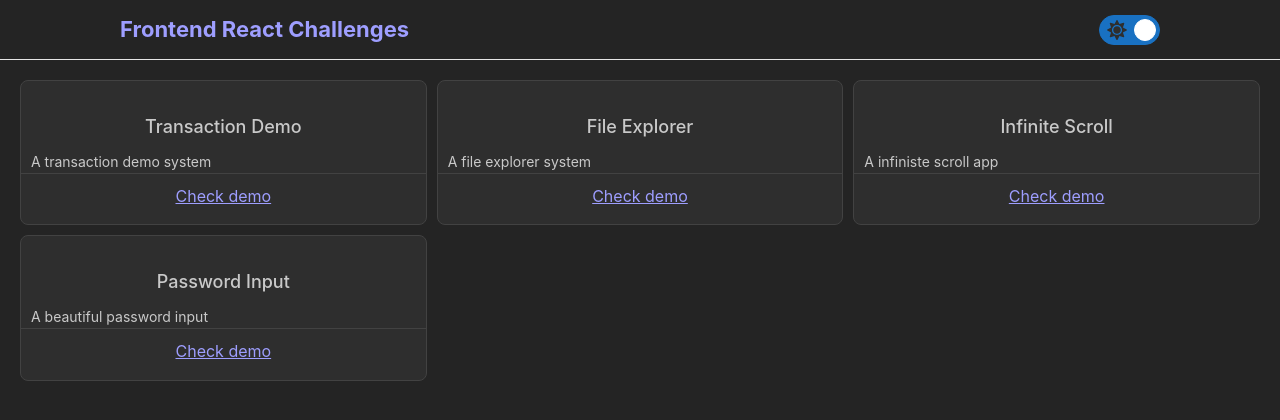
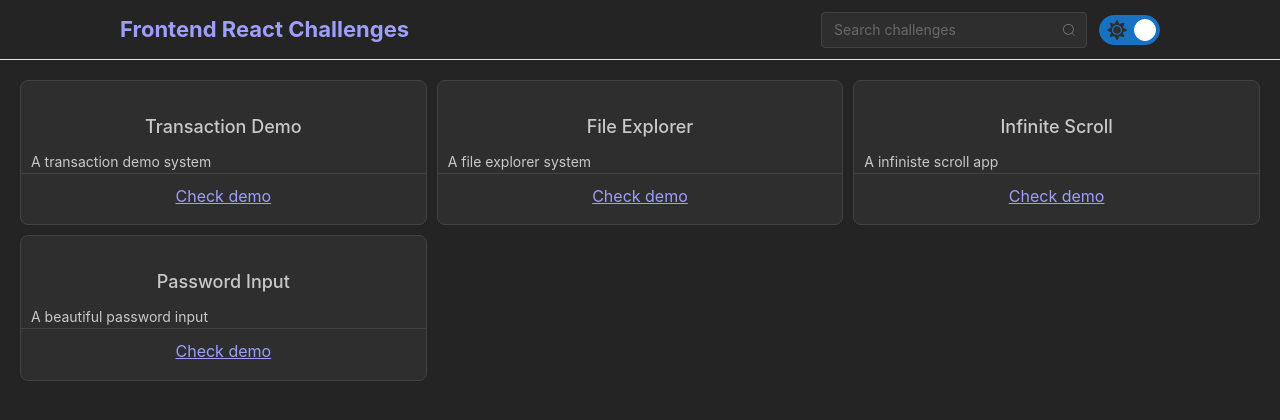
Before and after one commit to mittalsam98/frontenddev, a React (Vite) app: page / in a window 1280 px wide. Shown: the top 420 px of the page. Built offline with nearby package versions, Linux system fonts and the light colour scheme.

Commit message:
Added  search functionality

```diff
--- a/src/components/header/header.jsx
+++ b/src/components/header/header.jsx
@@ -1,11 +1,15 @@
-import { Switch, Title, useMantineColorScheme, useMantineTheme } from '@mantine/core';
+import { Autocomplete, Switch, Title, useMantineColorScheme, useMantineTheme } from '@mantine/core';
+import { CiSearch } from 'react-icons/ci';
 import { FaSun } from 'react-icons/fa';
 import { RiMoonClearFill } from 'react-icons/ri';
 import { Link } from 'react-router-dom';
+import { questionsList } from '../../utils/constants';
+import { useSearchChallengesDispatch } from '../../utils/contexts/search-challenge-context';
 import classes from './header.module.css';
 
 const MyHeader = () => {
   const { toggleColorScheme, colorScheme } = useMantineColorScheme();
+  const searchChallengesDispatch = useSearchChallengesDispatch();
 
   const theme = useMantineTheme();
 
@@ -14,7 +18,26 @@ const MyHeader = () => {
       <Link className={classes.link} to={'/'}>
         <Title order={3}>Frontend React Challenges</Title>
       </Link>
-
+      <div className={classes.searchContainer}>
+        <Autocomplete
+          onChange={(e) => {
+            if (e) {
+              searchChallengesDispatch({
+                type: 'FILTERED_CHALLENGE',
+                name: e
+              });
+            } else {
+              searchChallengesDispatch({
+                type: 'CLEARED_CHALLENGE',
+                name: e
+              });
+            }
+          }}
+          placeholder='Search challenges'
+          rightSection={<CiSearch />}
+          data={questionsList.map((val) => val.name)}
+          comboboxProps={{ shadow: 'md', transitionProps: { transition: 'pop', duration: 200 } }}
+        />
         <Switch
           checked={colorScheme === 'dark'}
           onChange={toggleColorScheme}
@@ -22,6 +45,7 @@ const MyHeader = () => {
           onLabel={<FaSun color={theme.colors.dark[6]} size='1.25rem' stroke={1.5} />}
           offLabel={<RiMoonClearFill color={theme.colors.gray[6]} size='1.25rem' stroke={1.5} />}
         />
+      </div>
     </header>
   );
 };
--- a/src/components/header/header.module.css
+++ b/src/components/header/header.module.css
@@ -1,10 +1,16 @@
 .header {
   display: flex;
+  flex-direction: column;
   align-items: center;
-  justify-content: space-between;
-  height: 60px;
-  padding: 0px 10px;
+  justify-content: center;
+  height: 80px;
+  padding: 6px 10px;
   border-bottom: 1px solid var(--mantine-color-light-border-0);
+}
+.searchContainer {
+  display: flex;
+  gap: 12px;
+  align-items: center;
 }
 
 .link {
@@ -13,6 +19,9 @@
 
 @media screen and (min-width: 730px) {
   .header {
+    flex-direction: row;
+    justify-content: space-between;
+    height: 60px;
     padding: 0px 120px;
   }
 }
--- a/src/components/landing-page/index.jsx
+++ b/src/components/landing-page/index.jsx
@@ -1,15 +1,33 @@
-import { FaHeart } from 'react-icons/fa';
-import { Card, Image, Text, Group, Badge, Button, ActionIcon } from '@mantine/core';
+import { Text } from '@mantine/core';
+import { Link } from 'react-router-dom';
+import { useSearchChallenges } from '../../utils/contexts/search-challenge-context';
+import CardDatum from './card';
 import classes from './landing.module.css';
-import { questionsList } from './list-items';
-import CardDatum from './card';
 
 export default function Landing() {
+  const state = useSearchChallenges();
+
   return (
-    <div className={classes.outerContainer}>
-      {questionsList.map((val) => {
-        return <CardDatum key={val.name} val={val} />;
-      })}
+    <div className={state.length ? classes.outerContainer : classes.notFound}>
+      {state.length ? (
+        state.map((val) => {
+          return <CardDatum key={val.name} val={val} />;
+        })
+      ) : (
+        <>
+          <Text size='xl' fw={500}>
+            No Challenges found.{'     '}
+          </Text>
+          <Link
+            to='https://github.com/mittalsam98/React-JS-Machine-Coding-Interview-Question'
+            target='_blank'
+          >
+            <Text size='xl' fw={500}>
+              Add it here
+            </Text>{' '}
+          </Link>
+        </>
+      )}
     </div>
   );
 }
--- a/src/components/landing-page/landing.module.css
+++ b/src/components/landing-page/landing.module.css
@@ -3,6 +3,13 @@
   grid-template-columns: repeat(1, 1fr);
   gap: 10px;
   padding: 20px;
+}
+
+.notFound {
+  margin-top: 100px;
+  display: flex;
+  justify-content: center;
+  align-items: center;
 }
 
 .card {
--- a/src/main.jsx
+++ b/src/main.jsx
@@ -2,9 +2,12 @@ import React from 'react';
 import ReactDOM from 'react-dom/client';
 import AppRouter from './routes';
 import ThemeProvider from './utils/theme-provider';
+import { SearchChallengesContextProvider } from './utils/contexts/search-challenge-context';
 
 ReactDOM.createRoot(document.getElementById('root')).render(
-  <ThemeProvider>
-    <AppRouter />
-  </ThemeProvider>
+  <SearchChallengesContextProvider>
+    <ThemeProvider>
+      <AppRouter />
+    </ThemeProvider>
+  </SearchChallengesContextProvider>
 );
--- /dev/null
+++ b/src/utils/contexts/search-challenge-context.jsx
@@ -0,0 +1,37 @@
+import { createContext, useContext, useReducer } from 'react';
+import { questionsList } from '../constants';
+import { searchChallengeReducer } from '../reducers/search-challenge-reducer';
+
+export const SearchChallenges = createContext();
+export const SearchChallengesDispatch = createContext();
+
+export function useSearchChallenges() {
+  const context = useContext(SearchChallenges);
+
+  if (context === undefined) {
+    throw new Error('Scope is outside of the useSearchChallenges hook');
+  }
+
+  return context;
+}
+export function useSearchChallengesDispatch() {
+  const context = useContext(SearchChallengesDispatch);
+
+  if (context === undefined) {
+    throw new Error('Scope is outside of the useSearchChallengesDispatch hook');
+  }
+
+  return context;
+}
+
+export function SearchChallengesContextProvider({ children }) {
+  const [state, dispatch] = useReducer(searchChallengeReducer, questionsList);
+
+  return (
+    <SearchChallenges.Provider value={state}>
+      <SearchChallengesDispatch.Provider value={dispatch}>
+        {children}
+      </SearchChallengesDispatch.Provider>
+    </SearchChallenges.Provider>
+  );
+}
--- /dev/null
+++ b/src/utils/reducers/search-challenge-reducer.js
@@ -0,0 +1,22 @@
+import { questionsList } from '../constants';
+
+export const searchChallengeReducer = (state, action) => {
+  console.log('reducer', state, action);
+  switch (action.type) {
+    case 'FILTERED_CHALLENGE':
+      const splittedSearch = action?.name?.toLowerCase()?.trim()?.split(' ');
+      const filteredSearch = questionsList.filter((option) => {
+        const words = option.name.toLowerCase().trim().split(' ');
+        return splittedSearch.every((searchWord) =>
+          words.some((word) => word.includes(searchWord))
+        );
+      });
+
+      return [...filteredSearch];
+
+    case 'CLEARED_CHALLENGE':
+      return [...questionsList];
+    default:
+      return [...questionsList];
+  }
+};
```
Also changed, not shown: src/utils/constants.js (renamed from src/components/landing-page/list-items.js). Lines whose indentation alone changed are shown as unchanged.
